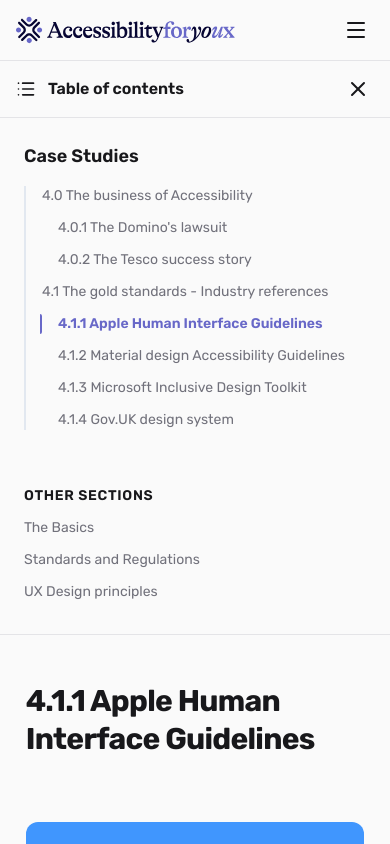
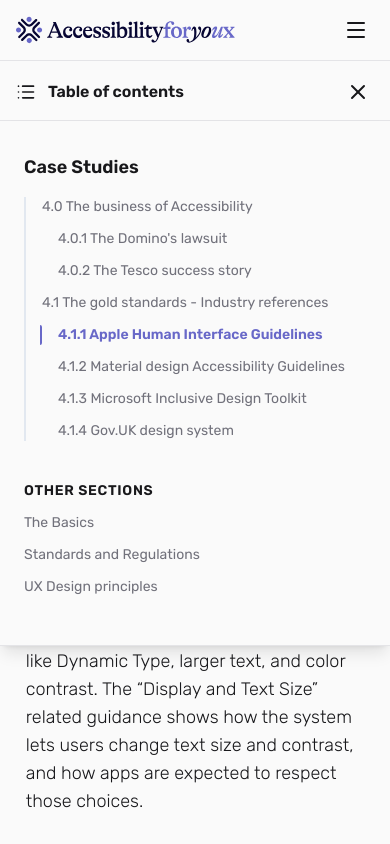
Before and after one commit to pier-4/accessibilityforyoux, a Next.js app: page /learning/apple-guidelines in a window 390 px wide. Both pictures are taken after a click on the button "Table of contents". Shown: the top 844 px of the page. Built offline with nearby package versions, Linux system fonts and the light colour scheme.

Commit message:
make TOC sticky - change article template

```diff
--- a/src/Components/Learning/ArticleTemplate.jsx
+++ b/src/Components/Learning/ArticleTemplate.jsx
@@ -33,7 +33,7 @@
       />
 
       <div className="flex flex-col lg:flex-row text-primary-foreground bg-main-bg max-w-7xl mx-auto relative">
-        <aside className="w-full lg:w-3/12 lg:sticky lg:top-[90px]  h-fit lg:px-4 flex lg:justify-center">
+        <aside className="w-full lg:w-3/12 sticky max-md:top-[60.5px] max-lg:top-[64px] lg:top-[90px] z-40 bg-main-bg h-fit lg:px-4 flex lg:justify-center">
           <div className="w-full">
             <TableOfContents
               sectionTitle={article.sectionTitle}
@@ -44,12 +44,12 @@
         </aside>
 
         {/* Main Content - consider adding another breakpoint, maybe xl: where its only w-6/12 and maybe changing lg to 8/12 */}
-        <main className="w-full md:w-9/12 lg:w-7/12 p-4 md:p-8 max-md:max-w-16/20 max-sm:max-w-19/20 mx-auto">
+        <main className="w-full md:w-9/12 lg:w-7/12 p-4 md:p-8 max-lg:mt-4 max-md:max-w-16/20 max-sm:max-w-19/20 mx-auto">
           {/* title */}
           <h1 className="heading-1 dark:text-zinc-50">{article.title}</h1>
 
           {/* article content */}
-          <article className="text-lg mt-16 flex flex-col gap-12">
+          <article className="text-lg mt-12 max-md:mt-8 flex flex-col gap-12 max-md:gap-8">
             {article.blocks.map((block, index) => {
               if (block.type === "text") {
                 return (
@@ -93,7 +93,7 @@
                 return (
                   <ul
                     key={index}
-                    className="list-disc pl-6 flex flex-col gap-2 -mt-8 font-rubik-regular-fix "
+                    className="list-disc pl-6 flex flex-col gap-2 max-md:-mt-4 -mt-8 font-rubik-regular-fix "
                   >
                     {block.items.map((item, i) => (
                       <li key={i}>
--- a/src/Components/TableOfContents.jsx
+++ b/src/Components/TableOfContents.jsx
@@ -12,13 +12,13 @@
   const [isMobileOpen, setIsMobileOpen] = useState(false);
 
   return (
-    <nav aria-label="Table of Contents" className="w-full">
+    <nav aria-label="Table of Contents" className="w-full relative">
       {/* Mobile Toggle Button (Hidden on Desktop) */}
-      <div className="lg:hidden max-lg:border-b border-navbar-line mb-6 px-4">
+      <div className="lg:hidden max-lg:border-b border-navbar-line  py-2 px-4">
         <button
           onClick={() => setIsMobileOpen(!isMobileOpen)}
           aria-expanded={isMobileOpen}
-          className="motion-safe:active:scale-98 hover:opacity-65 flex w-full items-center justify-between py-4  text-left font-semibold text-primary-foreground "
+          className="motion-safe:active:scale-98 hover:scale-100! hover:opacity-65 flex w-full items-center justify-between py-2 text-left font-semibold text-primary-foreground "
         >
           <div className="flex items-center gap-3">
             <List className="size-5" />
@@ -39,8 +39,7 @@
 
       {/* TOC Content (Toggled on Mobile, always visible on Desktop) */}
       <div
-        // classnames for mobile toggle, max-md: is the breakpoint where it switches to mobile behavior
-        className={`${isMobileOpen ? "block" : "hidden"} lg:block pb-8 lg:py-8 px-6 max-lg:border-b border-navbar-line max-md:mb-8`}
+        className={`${isMobileOpen ? "block" : "hidden"} lg:block pt-4 max-lg:pt-8 pb-12 lg:py-8 px-6 max-lg:absolute max-lg:top-full max-lg:left-0 max-lg:w-full max-lg:bg-main-bg max-lg:shadow-lg max-lg:border-b border-navbar-line max-lg:z-50`}
       >
         {/* Hide the section title on mobile since the button acts as the header */}
         <h3 className="font-semibold text-lg text-primary-foreground mb-4 block">
@@ -76,7 +75,7 @@
         </ul>
         {/* Other Sections List */}
         {otherSections && otherSections.length > 0 && (
-          <div className="  mt-8 pt-6  border-slate-200 dark:border-zinc-800">
+          <div className="  mt-8 max-lg:mt-4 pt-6  border-slate-200 dark:border-zinc-800">
             <h4 className="text-sm uppercase tracking-wider font-semibold text-zinc-900 dark:text-zinc-100 mb-3">
               Other Sections
             </h4>
--- a/src/app/globals.css
+++ b/src/app/globals.css
@@ -194,7 +194,7 @@
     @apply text-3xl font-bold mt-8;
   }
   .uxprinciple-origin {
-    @apply -mb-8;
+    @apply -mb-8 max-md:-mb-4;
   }
 
   .heading-3 {
--- a/src/lib/articles.jsx
+++ b/src/lib/articles.jsx
@@ -312,7 +312,11 @@
       },
       {
         type: "text",
-        content: <p>Some useful checks:</p>,
+        content: (
+          <p>
+            <Bold>Some useful checks:</Bold>
+          </p>
+        ),
       },
       {
         type: "list",
@@ -747,7 +751,7 @@
               rel="noopener noreferrer"
               className="article-link"
             >
-              European Commissio&apos;s official article
+              European Commission&apos;s official article
             </a>
             , and{" "}
             <a
```
